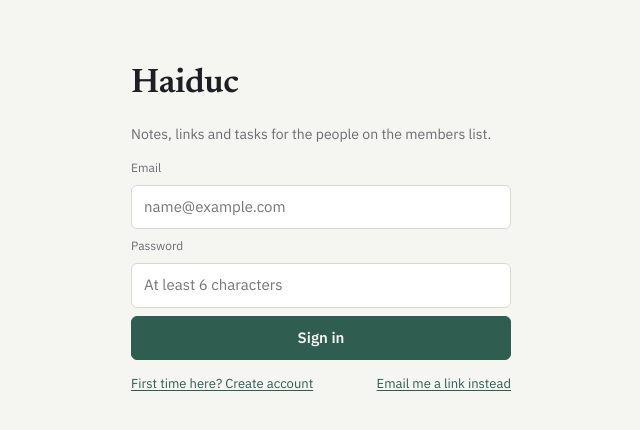
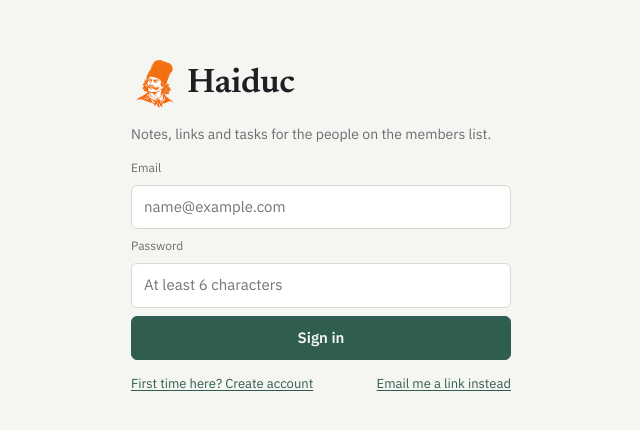
Before and after one commit to wotlordi/haiduc, a plain HTML site: page index.html in a window 1280 px wide. Shown: the part 172-602 px from the top of the page, without its empty margins (319-959 px from the left). Drawn offline with nearby package versions, Linux system fonts and the light colour scheme.

Commit message:
upd icon

```diff
--- a/index.html
+++ b/index.html
@@ -4,6 +4,10 @@
 <meta charset="utf-8">
 <meta name="viewport" content="width=device-width,initial-scale=1,viewport-fit=cover">
 <title>Haiduc</title>
+<link rel="icon" type="image/png" sizes="32x32" href="img/favicon-32.png">
+<link rel="icon" type="image/png" sizes="64x64" href="img/favicon-64.png">
+<link rel="apple-touch-icon" href="img/apple-touch-icon.png">
+<meta name="theme-color" content="#1d1f22">
 <link rel="preconnect" href="https://fonts.googleapis.com">
 <link rel="preconnect" href="https://fonts.gstatic.com" crossorigin>
 <link rel="stylesheet" href="https://fonts.googleapis.com/css2?family=Newsreader:opsz,wght@6..72,400;6..72,600&family=IBM+Plex+Sans:wght@400;500;600&family=IBM+Plex+Mono:wght@400;500&display=swap">
@@ -13,7 +17,7 @@
 <body>
 <section class="login" id="login" hidden>
   <div class="login-card">
-    <h1>Haiduc</h1>
+    <h1 class="brand-name"><img src="img/logo.png" alt="" class="logo">Haiduc</h1>
     <p>Notes, links and tasks for the people on the members list.</p>
     <form id="loginForm">
       <label for="loginEmail" class="hint">Email</label>
@@ -31,7 +35,7 @@
 </section>
 <div class="app" id="app" hidden>
   <aside class="side" id="side">
-    <div class="brand"><h1>Haiduc</h1><span class="status" id="status">connecting…</span></div>
+    <div class="brand"><h1 class="brand-name"><img src="img/logo.png" alt="" class="logo">Haiduc</h1><span class="status" id="status">connecting…</span></div>
     <div class="nav">
       <button id="navNotes" aria-pressed="true">Notes <span class="count" id="cNotes">0</span></button>
       <button id="navTasks" aria-pressed="false">Tasks <span class="count" id="cTasks">0</span></button>
--- a/style.css
+++ b/style.css
@@ -151,3 +151,6 @@ textarea.body:focus{outline:none}
 .acct-btns{display:flex;gap:12px;flex-shrink:0}
 .pass-box{display:flex;gap:6px;padding:8px 16px;border-top:1px solid var(--line)}
 .pass-box input{flex:1;min-width:0;border:1px solid var(--line);background:var(--surface);border-radius:6px;padding:6px 8px}
+.brand-name{display:flex;align-items:center;gap:8px}
+.logo{width:30px;height:30px;flex-shrink:0;object-fit:contain}
+.login-card .logo{width:48px;height:48px}
```
